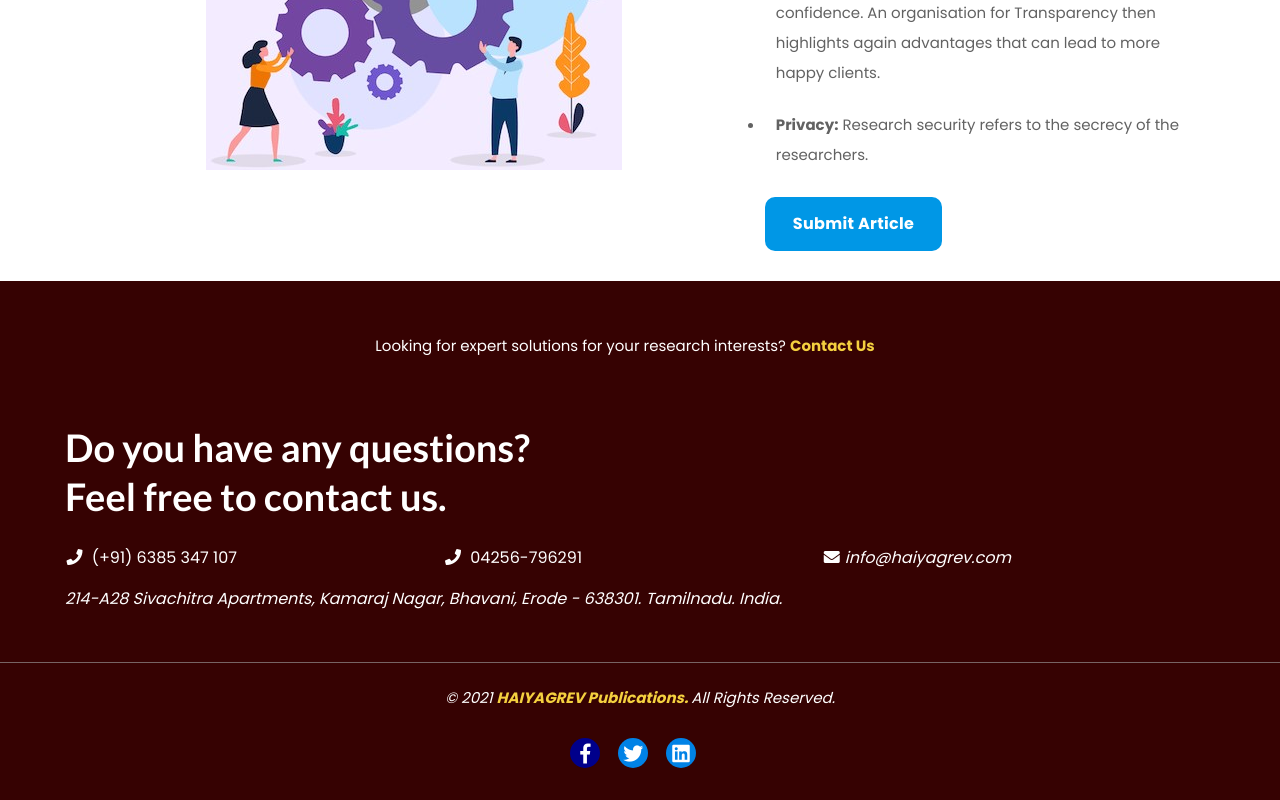
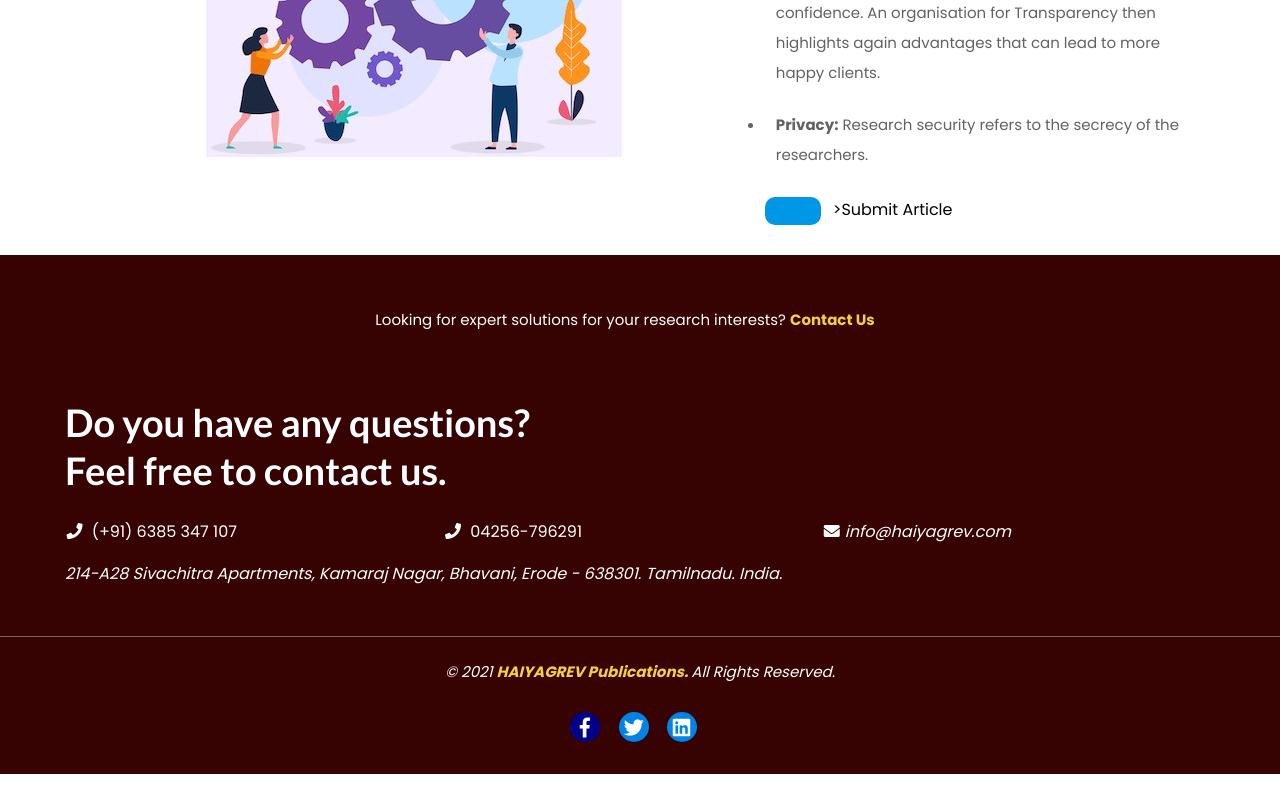
Before and after one commit to Ramyapriya2018/Primenumainnovations-haiyagrev, a website built with Parcel: page src/pages/about.html in a window 1280 px wide. Shown: the part 1887-2687 px from the top of the page. After the commit the page ends 2661 px from the top, so only its background shows below. Built offline with nearby package versions, Linux system fonts and the light colour scheme.

Commit message:
fixed for css  header

```diff
--- a/src/pages/about.html
+++ b/src/pages/about.html
@@ -179,9 +179,9 @@
             </li>
           </ul>
           <div class="hero-cta" style="margin-top: 10px">
-            <a class="btn btn-primary" href="../index.html#contact"
-              >Submit Article</a
-            >
+
+            <a class="btn btn-primary" href="https://www.haiyagrev.com/submit-article/"></a>
+              >Submit Article</a>
           </div>
         </div>
       </section>
@@ -228,9 +228,16 @@
       <div class="footer-inner">
         <div class="social-icons">
         <p>© 2021 <strong>HAIYAGREV Publications. </strong>All Rights Reserved.</p>  <div class="social">
-      <a href="#"><i class="facebook f icon"></i></a>
-      <a href="#"><i class="twitter icon"></i></a>
-      <a href="#"><i class="linkedin icon"></i></a>
+      <a style="color: #364984;" href="https://www.facebook.com/Haiyagrev-Publications-222125149796324"  target="_blank"
+   rel="noopener noreferrer">
+  <i class="facebook f icon"></i>
+</a>
+<a style="color: #00a2ff;" href="https://twitter.com/haiyagrev"  target="_blank"
+   rel="noopener noreferrer">
+     <i class="twitter icon"></i></a>
+     <a style="color: #00aff0;" href="https://www.linkedin.com/in/haiyagrev-publications-a52b0521b/"  target="_blank"
+   rel="noopener noreferrer">
+    <i class="linkedin icon"></i></a>
     </div></div>
 
 
```
Also changed, not shown: src/index.html (+10 -3 lines), src/pages/blog.html (+10 -3 lines), src/pages/contact.html (+20 -6 lines), src/pages/how-we-work.html (+12 -6 lines), src/pages/publication.html (+10 -3 lines), src/pages/services.html (+10 -3 lines).
